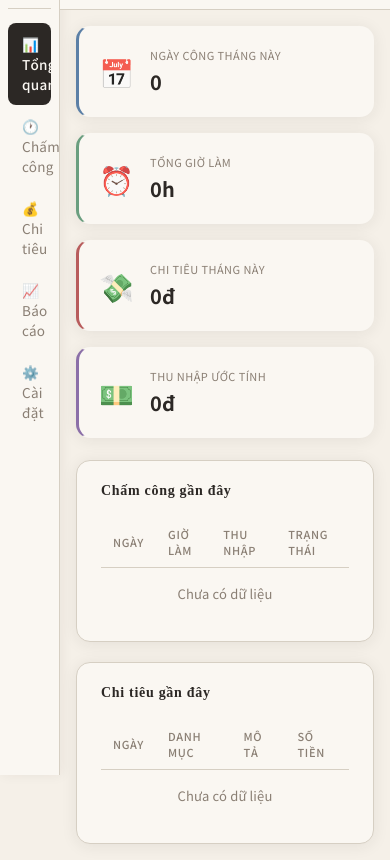
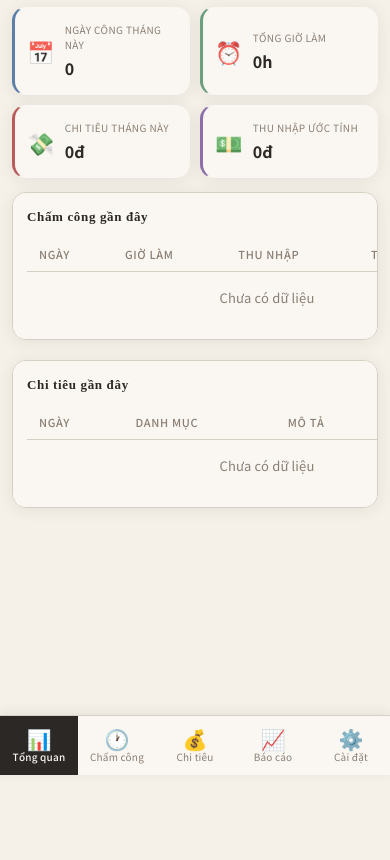
Before and after one commit to zyrasZ/Work-track-client, a plain HTML site: page index.html in a window 390 px wide. Shown: the part 69-929 px from the top of the page. After the commit the page ends 904 px from the top, so only its background shows below. Drawn offline with Linux system fonts and the light colour scheme.

Commit message:
update reponsive for mobile

```diff
--- a/index.html
+++ b/index.html
@@ -17,11 +17,11 @@
         <span class="logo-text">WorkTrack</span>
       </div>
       <nav>
-        <button class="nav-btn active" data-tab="dashboard">📊 Tổng quan</button>
-        <button class="nav-btn" data-tab="attendance">🕐 Chấm công</button>
-        <button class="nav-btn" data-tab="expense">💰 Chi tiêu</button>
-        <button class="nav-btn" data-tab="report">📈 Báo cáo</button>
-        <button class="nav-btn" data-tab="settings">⚙️ Cài đặt</button>
+        <button class="nav-btn active" data-tab="dashboard"><span class="nav-icon">📊</span><span class="nav-label">Tổng quan</span></button>
+        <button class="nav-btn" data-tab="attendance"><span class="nav-icon">🕐</span><span class="nav-label">Chấm công</span></button>
+        <button class="nav-btn" data-tab="expense"><span class="nav-icon">💰</span><span class="nav-label">Chi tiêu</span></button>
+        <button class="nav-btn" data-tab="report"><span class="nav-icon">📈</span><span class="nav-label">Báo cáo</span></button>
+        <button class="nav-btn" data-tab="settings"><span class="nav-icon">⚙️</span><span class="nav-label">Cài đặt</span></button>
       </nav>
     </aside>
 
--- a/style.css
+++ b/style.css
@@ -587,15 +587,155 @@ body {
 ::-webkit-scrollbar-track { background: var(--bg); }
 ::-webkit-scrollbar-thumb { background: var(--bg3); border-radius: 3px; }
 
-/* ===== RESPONSIVE ===== */
+/* ===== RESPONSIVE TABLET ===== */
 @media (max-width: 900px) {
   .stats-grid { grid-template-columns: 1fr 1fr; }
-  .dashboard-grid, .attendance-top, .expense-top, .report-grid, .settings-grid { grid-template-columns: 1fr; }
+  .dashboard-grid,
+  .attendance-top,
+  .expense-top,
+  .report-grid,
+  .settings-grid { grid-template-columns: 1fr; }
 }
-@media (max-width: 600px) {
-  .sidebar { width: 60px; padding: 16px 8px; }
-  .logo-text { display: none; }
-  .main { margin-left: 60px; }
-  .stats-grid { grid-template-columns: 1fr; }
-  .tab-content { padding: 16px; }
+
+/* ===== RESPONSIVE MOBILE ===== */
+@media (max-width: 640px) {
+  /* Ẩn sidebar, dùng bottom nav */
+  .sidebar {
+    width: 100%;
+    height: 60px;
+    top: auto;
+    bottom: 0;
+    left: 0;
+    right: 0;
+    flex-direction: row;
+    padding: 0;
+    border-right: none;
+    border-top: 1px solid var(--border);
+    box-shadow: 0 -2px 12px rgba(44,40,37,0.08);
+    z-index: 100;
+    justify-content: space-around;
+    align-items: center;
+    gap: 0;
+  }
+
+  .logo { display: none; }
+
+  nav {
+    display: flex;
+    flex-direction: row;
+    width: 100%;
+    height: 100%;
+  }
+
+  .nav-btn {
+    flex: 1;
+    display: flex;
+    flex-direction: column;
+    align-items: center;
+    justify-content: center;
+    padding: 6px 4px;
+    border-radius: 0;
+    font-size: 10px;
+    gap: 2px;
+    height: 100%;
+    text-align: center;
+    line-height: 1.2;
+  }
+
+  /* Tách emoji và text */
+  .nav-btn::before {
+    font-size: 18px;
+    line-height: 1;
+  }
+
+  .main {
+    margin-left: 0;
+    margin-bottom: 60px;
+  }
+
+  .header {
+    padding: 12px 16px;
+  }
+
+  .header h1 { font-size: 16px; }
+  .header p  { font-size: 11px; }
+  .clock     { font-size: 17px; }
+
+  .tab-content { padding: 14px 12px; gap: 14px; }
+
+  /* Stats 2 cột trên mobile */
+  .stats-grid { grid-template-columns: 1fr 1fr; gap: 10px; }
+  .stat-card  { padding: 14px 12px; gap: 10px; }
+  .stat-icon  { font-size: 22px; }
+  .stat-value { font-size: 16px; }
+  .stat-label { font-size: 10px; }
+
+  /* Cards */
+  .card { padding: 16px 14px; }
+  .card h3 { font-size: 13px; margin-bottom: 12px; }
+
+  /* Dashboard grid 1 cột */
+  .dashboard-grid,
+  .attendance-top,
+  .expense-top,
+  .report-grid,
+  .settings-grid { grid-template-columns: 1fr; }
+
+  /* Attendance summary 2x2 */
+  .att-summary-grid { grid-template-columns: 1fr 1fr; gap: 8px; }
+  .att-sum-val { font-size: 17px; }
+
+  /* Calendar ô nhỏ hơn */
+  .cal-day { min-height: 44px; padding: 4px 2px; border-radius: 7px; }
+  .cal-day-num { font-size: 12px; }
+  .cal-day-hours, .cal-day-income, .cal-day-off { font-size: 9px; }
+  .cal-header-cell { font-size: 10px; padding: 4px 0; }
+  .att-calendar-grid { gap: 3px; }
+
+  /* Popup full width */
+  .cal-popup { width: calc(100vw - 32px); max-width: 360px; }
+
+  /* Form */
+  .form-row { grid-template-columns: 1fr; }
+  .input { font-size: 16px; } /* tránh zoom trên iOS */
+
+  /* Wage presets wrap */
+  .wage-presets { gap: 6px; }
+  .wage-btn { padding: 6px 11px; font-size: 12px; }
+
+  /* Hours picker */
+  .hours-btn { padding: 7px 14px; font-size: 12px; }
+
+  /* Table scroll ngang */
+  .card { overflow-x: auto; }
+  .table { min-width: 480px; }
+
+  /* Filter row */
+  .filter-row { gap: 6px; }
+  .input-sm { font-size: 12px; padding: 6px 8px; }
+
+  /* Report */
+  .filter-row.mb { flex-wrap: wrap; }
+
+  /* Chart */
+  .chart-container { gap: 8px; }
+  .chart-item { min-width: 60px; }
+  .chart-bar { width: 28px; }
+
+  /* Toast */
+  .toast { bottom: 72px; right: 12px; left: 12px; max-width: none; font-size: 13px; }
+
+  /* Data actions */
+  .data-actions .btn { font-size: 13px; padding: 9px 14px; }
 }
+
+
+/* Nav icon/label layout */
+.nav-icon  { font-size: 18px; line-height: 1; }
+.nav-label { font-size: 13.5px; }
+
+@media (max-width: 640px) {
+  .nav-icon  { font-size: 20px; }
+  .nav-label { font-size: 10px; color: inherit; }
+  .nav-btn { flex-direction: column; gap: 2px; }
+}
```
